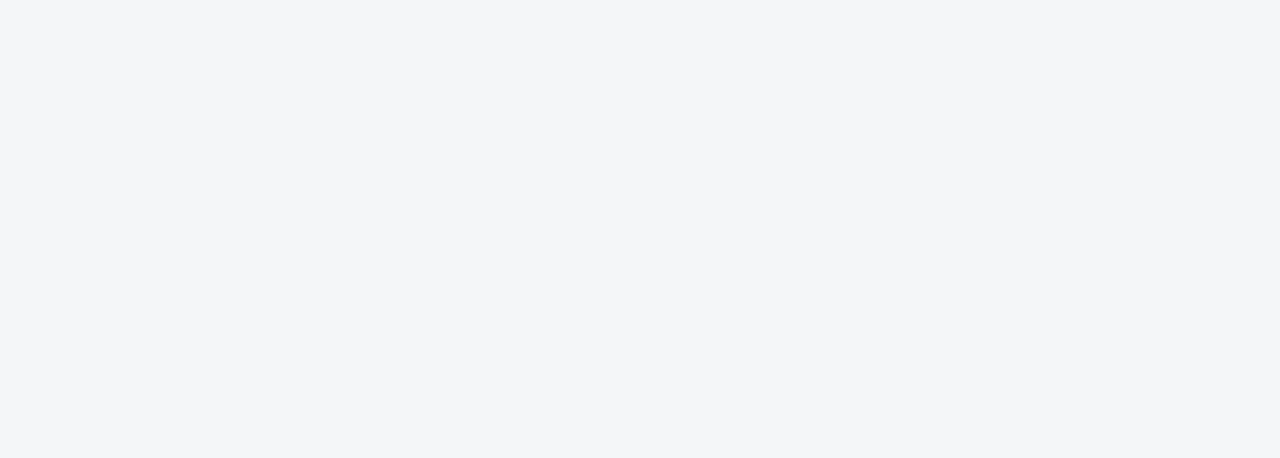
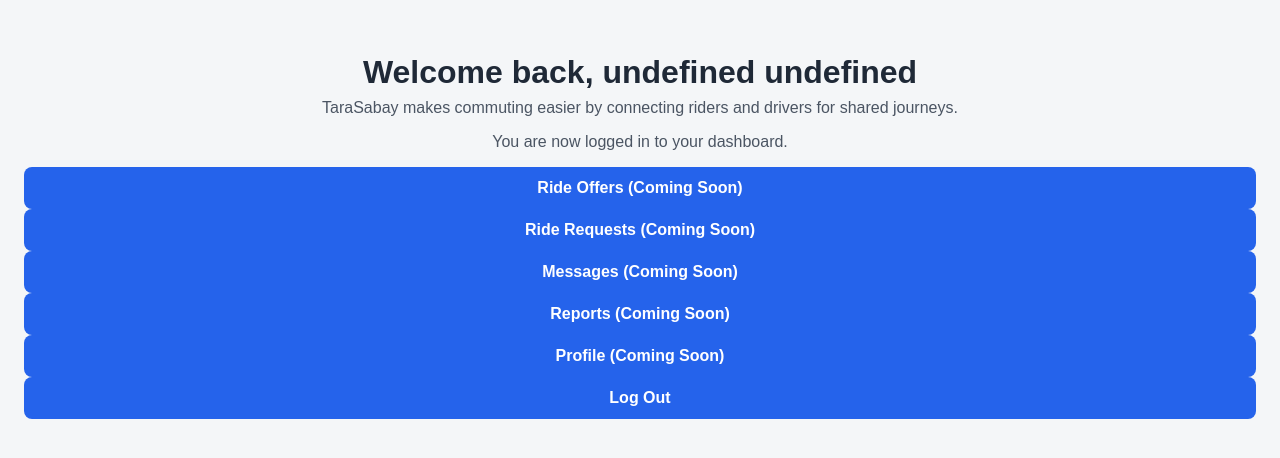
Before and after one commit to Dashhhhhhhhhh/TaraSabay, a React app in the folder frontend/: page /homepage in a window 1280 px wide. Before the commit this address had no page. Shown: the part 164-622 px from the top of the page. Built offline with nearby package versions, Linux system fonts and the light colour scheme; sample sign-in values are in the browser's storage; the HTML template or start-up script is replaced by a standard one.

Commit message:
Complete auth redirect flow and add homepage dashboard MVP4

```diff
--- a/frontend/src/App.jsx
+++ b/frontend/src/App.jsx
@@ -5,8 +5,10 @@
   Navigate,
 } from "react-router-dom";
 
+import ProtectedRoute from "./routes/ProtectedRoute";
 import RegisterPage from "./features/auth/RegisterPage";
 import LoginPage from "./features/auth/LoginPage";
+import HomePage from "./pages/HomePage";
 
 function App() {
   return (
@@ -14,12 +16,19 @@
       <Routes>
         {/* Redirect root to login */}
         <Route path="/" element={<Navigate to="/login" />} />
-
         {/* Login route */}
         <Route path="/login" element={<LoginPage />} />
-
         {/* Register route */}
         <Route path="/register" element={<RegisterPage />} />
+
+        <Route
+          path="/homepage"
+          element={
+            <ProtectedRoute>
+              <HomePage />
+            </ProtectedRoute>
+          }
+        />
       </Routes>
     </Router>
   );
--- a/frontend/src/api/axios.js
+++ b/frontend/src/api/axios.js
@@ -4,4 +4,14 @@
   baseURL: "http://localhost:5000",
 });
 
+api.interceptors.request.use((config) => {
+  const token = localStorage.getItem("token");
+
+  if (token) {
+    config.headers.Authorization = `Bearer ${token}`;
+  }
+
+  return config;
+});
+
 export default api;
--- a/frontend/src/features/auth/LoginForm.jsx
+++ b/frontend/src/features/auth/LoginForm.jsx
@@ -1,7 +1,10 @@
 import { useState } from "react";
-import axios from "../../api/axios";
+import { useNavigate } from "react-router-dom";
+
+import { loginUser } from "./auth.api";
 
 function LoginForm() {
+  const navigate = useNavigate();
   const [email, setEmail] = useState("");
   const [password, setPassword] = useState("");
 
@@ -13,10 +16,15 @@
       password,
     };
     try {
-      const response = await axios.post("/auth/login", payload);
-      console.log("Login success:", response.data);
-      console.log(email);
-      console.log(password);
+      const response = await loginUser(payload);
+
+      localStorage.setItem("token", response.data.token);
+
+      localStorage.setItem("user", JSON.stringify(response.data.user));
+
+      console.log("Login success:", response);
+
+      navigate("/homepage");
     } catch (error) {
       if (error.response) {
         console.error("Error:", error.response.data);
@@ -25,6 +33,7 @@
       }
     }
   };
+
   return (
     <form onSubmit={handleLogin}>
       <div>
--- a/frontend/src/features/auth/RegisterForm.jsx
+++ b/frontend/src/features/auth/RegisterForm.jsx
@@ -1,6 +1,6 @@
 import { useState } from "react";
 import { validateContactNumber } from "./../../utils/helper";
-import axios from "../../api/axios";
+import { registerUser } from "./auth.api";
 
 function RegisterForm() {
   const [firstName, setFirstName] = useState("");
@@ -43,15 +43,8 @@
     };
 
     try {
-      const response = await axios.post("/auth/register", payload);
+      const response = await registerUser(payload);
       console.log("Register success:", response.data);
-      console.log(firstName);
-      console.log(lastName);
-      console.log(email);
-      console.log(password);
-      console.log(middleInitial);
-      console.log(contactNumber);
-      console.log(role);
     } catch (error) {
       if (error.response) {
         console.error("Error:", error.response.data);
--- a/frontend/src/features/auth/auth.api.js
+++ b/frontend/src/features/auth/auth.api.js
@@ -1,9 +1,16 @@
 import api from "../../api/axios";
 
-export function registerUser(userData) {
-  return api.post("/auth/register", userData);
+export async function registerUser(userData) {
+  const response = await api.post("/auth/register", userData);
+  return response.data;
 }
 
-export function loginUser(userData) {
-  return api.post("/auth/login", userData);
+export async function loginUser(userData) {
+  const response = await api.post("/auth/login", userData);
+  return response.data;
 }
+
+export async function getCurrentUser() {
+  const response = await api.get(`/auth/me`);
+  return response.data;
+}
--- /dev/null
+++ b/frontend/src/pages/HomePage.jsx
@@ -0,0 +1,45 @@
+import { useNavigate } from "react-router-dom";
+
+function HomePage() {
+  const navigate = useNavigate();
+
+  const user = JSON.parse(localStorage.getItem("user"));
+
+  if (!user) {
+    return (
+      <main>
+        <h1>Welcome</h1>
+        <p>Please log in to continue.</p>
+      </main>
+    );
+  }
+  const fullName = `${user.first_name} ${user?.middle_initial ? user.middle_initial + "." : ""} ${user.last_name}`;
+
+  const handleLogout = () => {
+    localStorage.removeItem("token");
+    localStorage.removeItem("user");
+
+    navigate("/login");
+  };
+
+  return (
+    <main>
+      <h1>Welcome back, {fullName}</h1>
+      <p>
+        TaraSabay makes commuting easier by connecting riders and drivers for
+        shared journeys.
+      </p>
+      <p>You are now logged in to your dashboard.</p>
+
+      <button disabled>Ride Offers (Coming Soon)</button>
+      <button disabled>Ride Requests (Coming Soon)</button>
+      <button disabled>Messages (Coming Soon)</button>
+      <button disabled>Reports (Coming Soon)</button>
+      <button disabled>Profile (Coming Soon)</button>
+
+      <button onClick={handleLogout}>Log Out</button>
+    </main>
+  );
+}
+
+export default HomePage;
--- /dev/null
+++ b/frontend/src/routes/ProtectedRoute.jsx
@@ -0,0 +1,13 @@
+import { Navigate } from "react-router-dom";
+
+function ProtectedRoute({ children }) {
+  const token = localStorage.getItem("token");
+
+  if (!token) {
+    return <Navigate to="/login" />;
+  }
+
+  return children;
+}
+
+export default ProtectedRoute;
```
Also changed, not shown: 2 other files (tests, documents, lock files or other folders).
